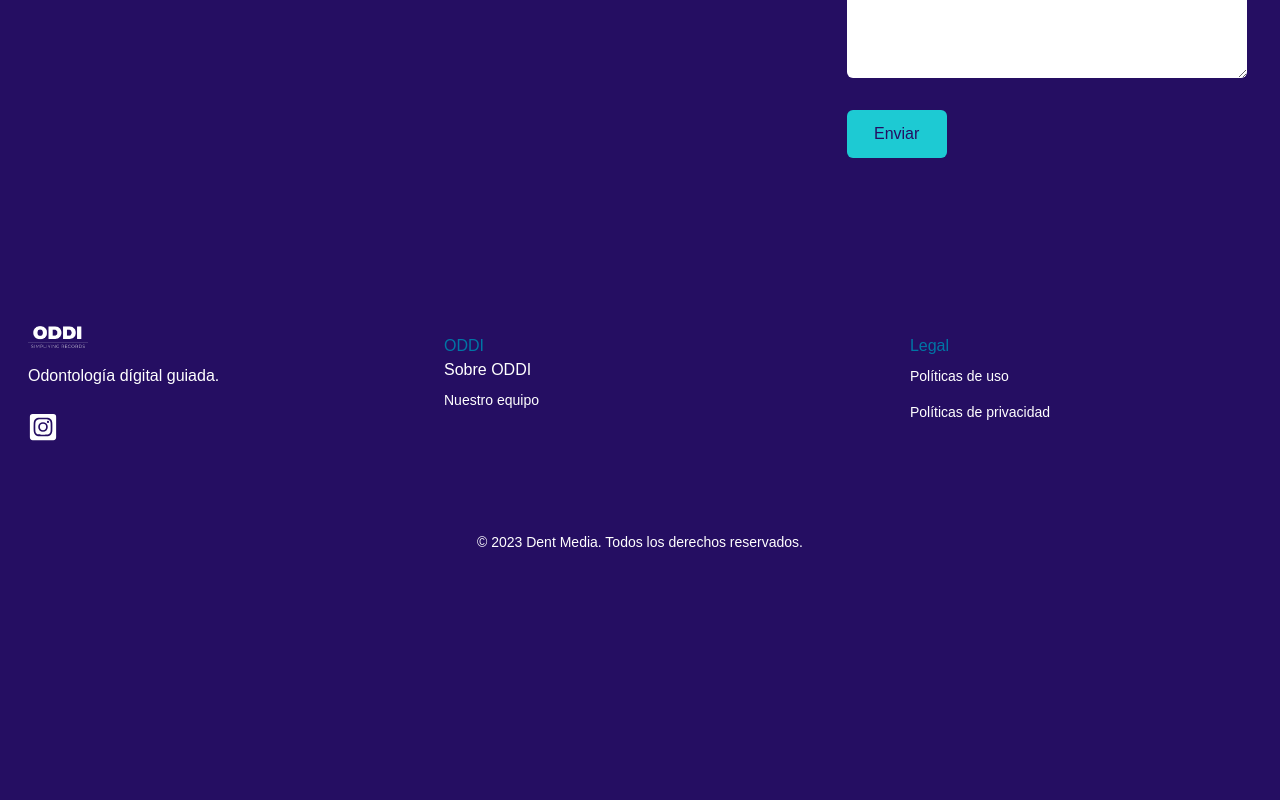
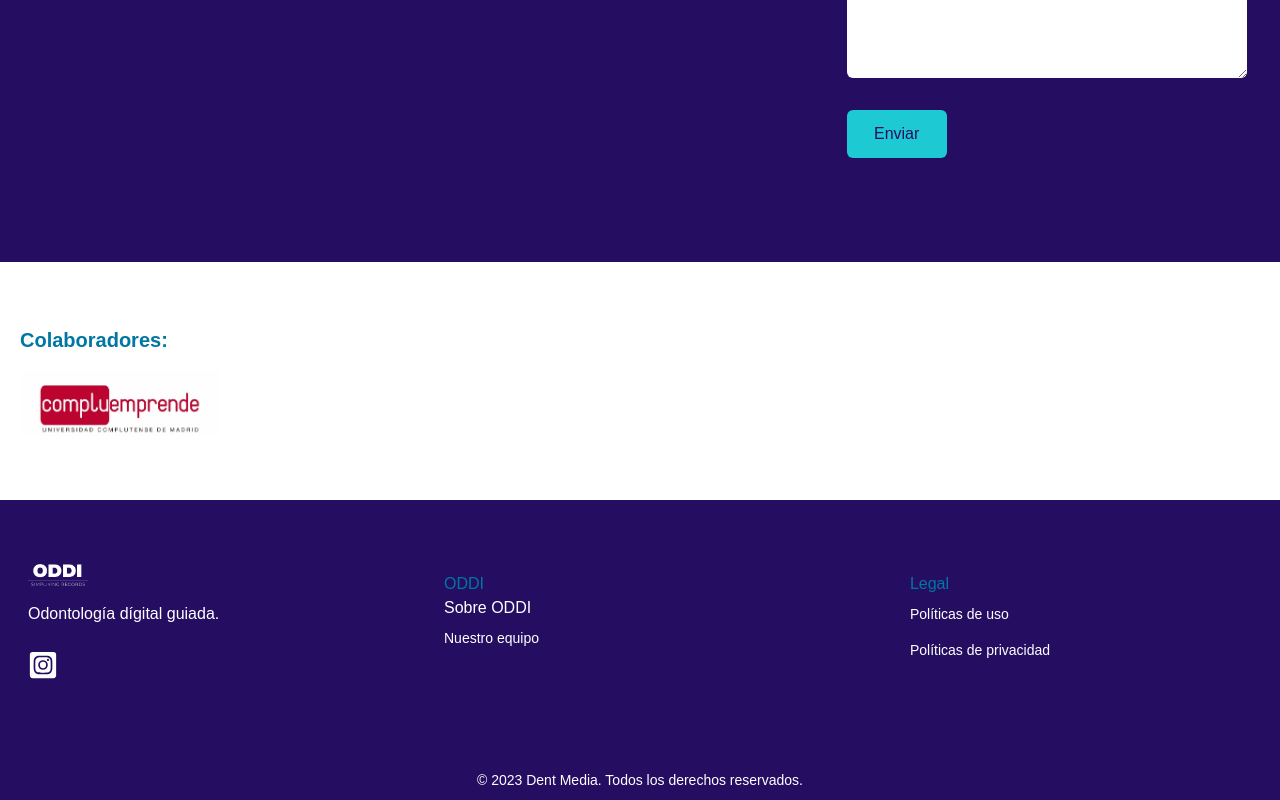
Before and after one commit to Dentmedia-oddi/client_oddi, a React (Create React App) app in the folder oddi/: page / in a window 1280 px wide. Shown: the part 2430-3230 px from the top of the page. Before the commit the page ends 2992 px from the top, so only its background shows below. Built offline with nearby package versions, Linux system fonts and the light colour scheme.

Commit message:
added new component for post project contributors

```diff
--- /dev/null
+++ b/oddi/src/components/Contributors.jsx
@@ -0,0 +1,33 @@
+import React from "react";
+import compluemprende from "../assets/logo-compluemprende-2-.jpg";
+
+
+function Contributors() {
+  return (
+    <div className="w-full py-12 bg-white px-4 text-[#0076A5]">
+      <div className="max-w-[1240px] mx-auto grid lg:grid-cols-3">
+        <div className="lg:col-span-2 my-4">
+          <h3 className="md:text-xl sm:text-xl text-xl font-bold pb-4">
+            Colaboradores:
+          </h3>
+
+          <a
+            href="https://www.ucm.es/compluemprende"
+            target="_blank"
+            rel="noopener noreferrer"
+          >
+            <img
+              src={compluemprende}
+              alt="complulogo"
+              style={{ width: "200px" }}
+            />
+          </a>
+
+
+        </div>
+      </div>
+    </div>
+  );
+}
+
+export default Contributors;
--- a/oddi/src/components/Home.jsx
+++ b/oddi/src/components/Home.jsx
@@ -4,6 +4,7 @@ import AboutOddi from './AboutOddi'
 import WhyOddi from './WhyOddi'
 import InterestForm from './InterestForm'
 import Footer from './Footer'
+import Contributors from './Contributors'
 
 
 function Home() {
@@ -13,6 +14,7 @@ function Home() {
         <AboutOddi/>
         <WhyOddi/>
         <InterestForm/>
+        <Contributors/>
         <Footer/>
     </div>
   )
```
Also changed, not shown: oddi/src/assets/dentMedia.jpg (added), oddi/src/assets/logo-compluemprende-2-.jpg (added).
